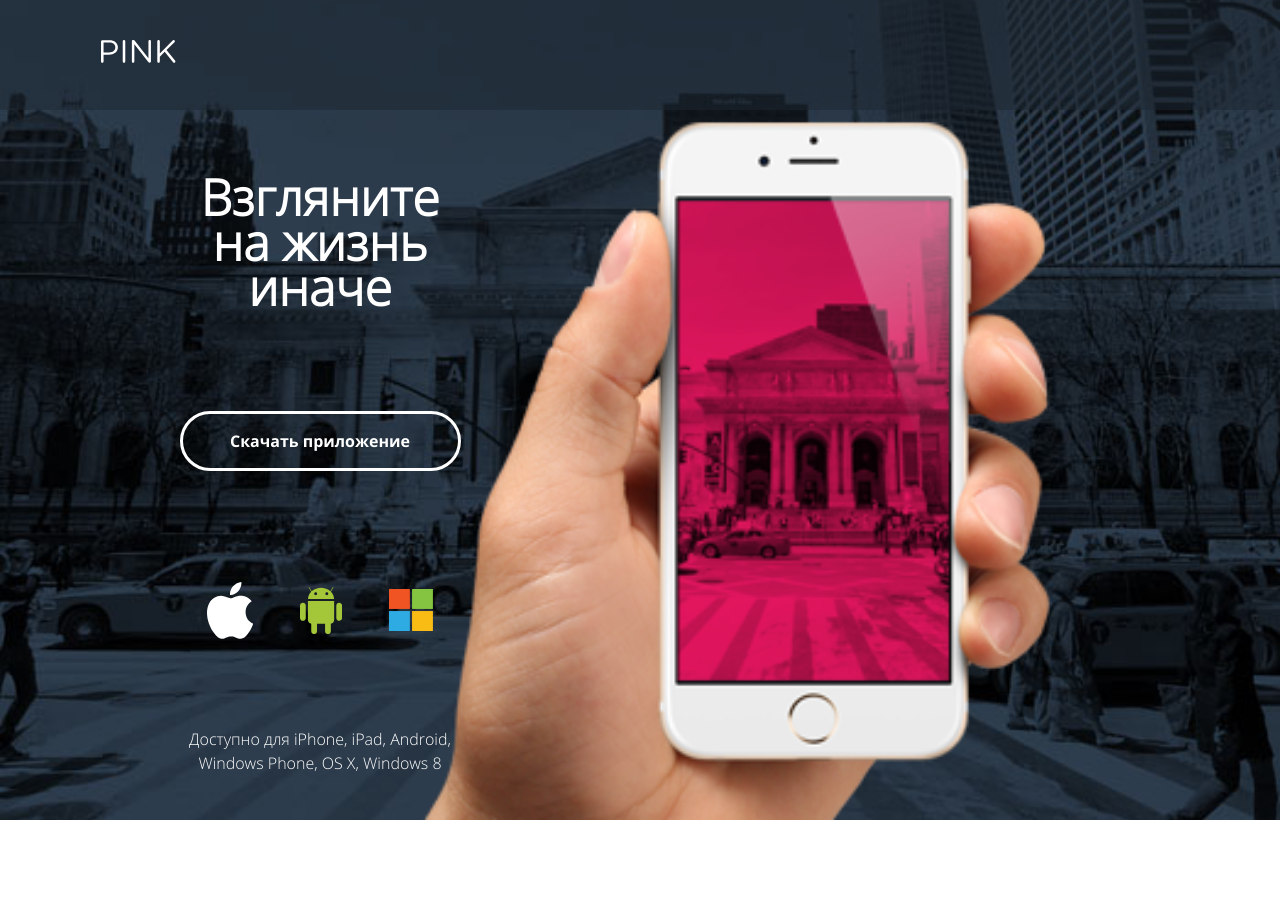
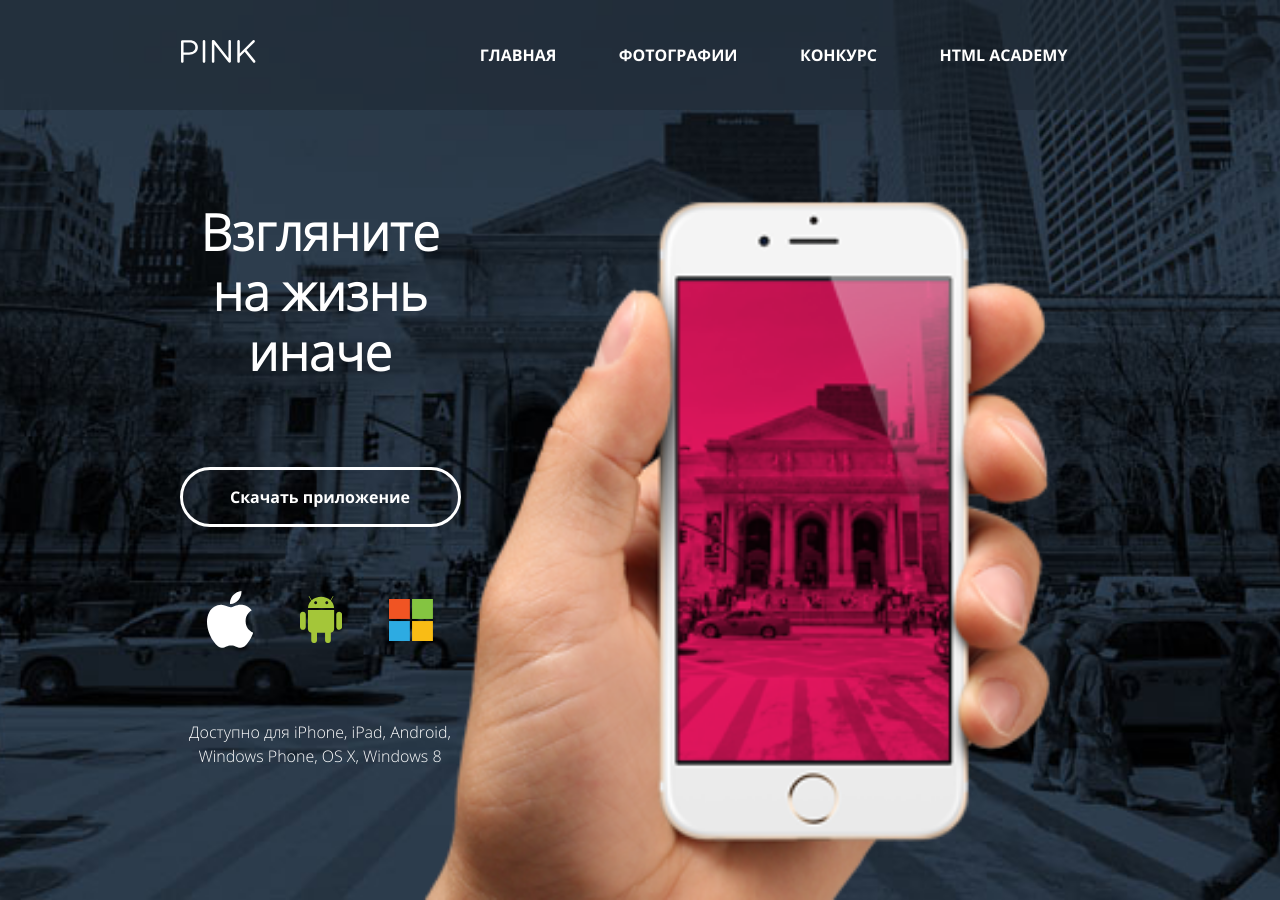
Before and after one commit to Yakubchuk/502779-pink, a website: page index.html in a window 1280 px wide. Shown: the top 900 px of the page. Drawn offline with nearby package versions, Linux system fonts and the light colour scheme; files that its build step writes are made by us from their sources; files whose address does not match are found by name.

Commit message:
новая навигация

```diff
--- a/index.html
+++ b/index.html
@@ -28,7 +28,7 @@
             <img class="button__img-open" src="img/icon-menu-cross.svg" alt="иконка меню" height="25px" width="50px">
             <!--</p>-->
           </button>
-          <div class="main-nav__wrapper">
+          <div class="main-nav__wrapper--open">
             <ul class="header__list">
               <li class="header__item header__item-active">
                 <a href="index.html" class="header__link">Главная</a>
--- a/js/pink.js
+++ b/js/pink.js
@@ -1,20 +1,20 @@
-$(document).ready(function () {
-  $(".main-nav__wrapper").toggleClass("main-nav__wrapper-open");
-  $(".header__list").toggleClass('toggle__menu');
-  if ($(".header__list").hasClass("toggle__menu"))
-    {
-      $(".button__img").show();
-      $(".button__img-open").hide();
-    }
-    else
-    {
-      $(".button__img").hide();
-      $(".button__img-open").show();
-    }
-});
+// $(document).ready(function () {
+//   $(".main-nav__wrapper").toggleClass("main-nav__wrapper-open");
+//   $(".header__list").toggleClass('toggle__menu');
+//   if ($(".header__list").hasClass("toggle__menu"))
+//     {
+//       $(".button__img").show();
+//       $(".button__img-open").hide();
+//     }
+//     else
+//     {
+//       $(".button__img").hide();
+//       $(".button__img-open").show();
+//     }
+// });
 $("#menu_button").on("click",function () {
     $(".header__list").toggleClass('toggle__menu');
-    $(".main-nav__wrapper").toggleClass('main-nav__wrapper-open');
+    $(".main-nav__wrapper--open").toggleClass('main-nav__wrapper--close');
       if ($(".header__list").hasClass("toggle__menu"))
         {
           $(".button__img").show();
@@ -25,5 +25,4 @@ $("#menu_button").on("click",function () {
           $(".button__img").hide();
           $(".button__img-open").show();
         }
-
 });
--- a/sass/_mixins.scss
+++ b/sass/_mixins.scss
@@ -18,17 +18,11 @@
   .hidden_mobile-flex {
     display: none;
   }
-  .toggle__menu {
-    transform: translateY(-340px);
-  }
-  .main-nav__wrapper-open {
-    height: 0;
-  }
 }
 @media screen and (min-width: 768px) {
-  .main__wrapper{
-    width:620px;
-    margin:auto;
+  .main__wrapper {
+    width: 620px;
+    margin: auto;
   }
   .hidden_mobile {
     display: block;
@@ -51,10 +45,10 @@
     display: none;
   }
   .main__wrapper {
-    width:960px;
-    margin:auto;
+    width: 960px;
+    margin: auto;
   }
   .card__bg-grey {
-    background-color:#fff;
+    background-color: rgb(255, 255, 255);
   }
 }
--- a/sass/blocks/_about.scss
+++ b/sass/blocks/_about.scss
@@ -25,6 +25,7 @@
     margin: 5px 0;
     width: inherit;
     line-height: 40px;
+    padding: 0;
   }
   .about__title:nth-child(2){
     width:70%;
--- a/sass/blocks/_header.scss
+++ b/sass/blocks/_header.scss
@@ -13,8 +13,6 @@
   position: absolute;
   background-color: transparent;
   border: none;
-  //width: 35px;
-  //height: 35px;
   top: 20px;
   right: 15px;
   cursor: pointer;
@@ -36,22 +34,21 @@
 
 .header__list {
   background: rgb(40, 54, 69);
-  border-top: 1px solid #000407;
-  box-shadow: #4b565c 1px -1px 1px 0px;
-  padding-top:70px;
+  border-bottom: 1px solid #000407;
+  padding-top: 70px;
   transition: all ease 1s;
-  li:first-child {
-    border-top: 1px solid #000407;
-    box-shadow: #4b565c 1px -1px 1px 0px;
+  position: absolute;
+  width: 100%;
+  left: 0;
   }
-}
+
 .header__item {
   text-align: center;
   list-style: none;
   min-height: 65px;
   line-height: 65px;
-  border-bottom: 1px solid #000407;
-  box-shadow: #4b565c 1px 1px 1px 0px;
+  border-top: 1px solid #000407;
+  box-shadow: inset #4b565c 1px 1px 1px 0px;
 }
 .header__link {
   text-transform: uppercase;
@@ -87,11 +84,16 @@
   font-size: 24px;
   padding: 90px 30px 30px  30px;
 }
-.main-nav__wrapper {
+.main-nav__wrapper--open {
   width: 100%;
   z-index: 4;
-  height: 336px;
   transition: all 1s ease;
+}
+.main-nav__wrapper--close {
+  transform: translateY(-340px);
+}
+.button__img-open {
+  display: none;
 }
 .header__title h1 {
   font-size: 24px;
@@ -132,14 +134,19 @@
   }
 }
 @media screen and (min-width: 1024px) {
+  .header__list {
+    position: relative;
+    width: 650px;
+    margin-left: auto;
+  }
   .main-nav__toggle {
     display: none;
   }
   .header__bg {
-    padding-top: 120px;
+    padding-top: 200px;
     margin-top: -110px;
   }
-  .main-nav__wrapper {
+  .main-nav__wrapper-open {
     height: auto;
   }
   .header__logo {
@@ -152,9 +159,12 @@
     justify-content: space-around;
     align-items: center;
     min-height: 110px;
+    background: transparent;
+    width: 960px;
+    margin: auto;
   }
   .header__wrapper {
-    background-color: transparent;
+    background: rgba(29, 38, 49, 0.5);
     min-height: 70px;
   }
   .main-nav {
--- a/sass/blocks/_upload.scss
+++ b/sass/blocks/_upload.scss
@@ -1,20 +1,20 @@
-.upload{
+.upload {
   background: $deepblue;
   padding: 35px 0;
 }
-.upload__wrapper{
+.upload__wrapper {
   width: 320px;
   margin: 0 auto;
   text-align: center;
 }
-.upload__title{
+.upload__title {
   display: none;
 }
-.upload__button{
+.upload__button {
   font-family: 'opsbold';
   width: 275px;
   padding: 15px 0;
-  border: 3px solid #fff;
+  border: 3px solid rgb(255, 255, 255);
   border-radius: 30px;
   display: block;
   margin: 0 auto;
@@ -25,13 +25,11 @@
   justify-content: space-evenly;
   align-items: center;
 }
-.upload__text{
+.upload__text {
   font-family: 'opslight'
 }
 @media screen and (min-width: 768px ) {
-  .header__phone-pic{
-  }
-  .upload__title{
+  .upload__title {
     display: block;
     font-family: 'opslight';
     font-size: 43px;
@@ -45,22 +43,27 @@
     background: transparent;
     padding:0;
   }
-  .upload{
+  .upload {
     left: calc((100vw - 620px) / 2);
   }
 }
-@media screen and (min-width: 1024px ) {
+@media screen and (min-width: 1024px) {
   .upload__wrapper {
     display: flex;
     flex-direction: column;
-    min-height: 700px;
+    min-height: 650px;
     justify-content: space-around;
   }
   .upload__title {
     font-size: 50px;
     padding: 20px 20px;
+    line-height: 60px;
   }
   .upload {
     left: calc((100vw - 960px) / 2);
+    top: 150px;
+  }
+  .upload__list {
+    margin-top: 0;
   }
 }
```
Also changed, not shown: form.html (+1 -1 lines), photo.html (+1 -1 lines).
